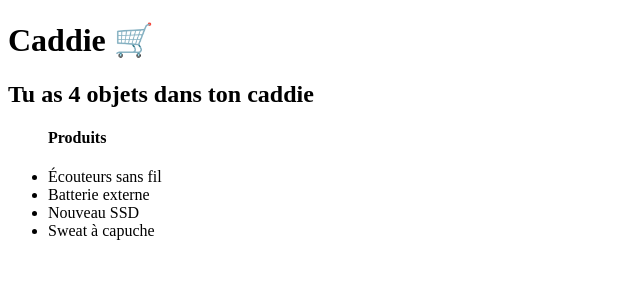
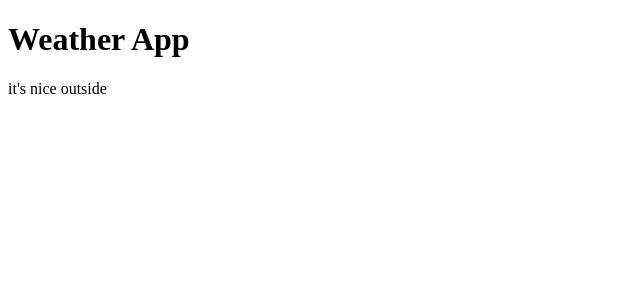
Before and after one commit to ThibautRingdev/react-demos-with-vite, a React (Vite) app: page / in a window 1280 px wide. Shown: the top 300 px of the page, without its empty margins (0-640 px from the left). Built offline with nearby package versions, Linux system fonts and the light colour scheme.

Commit message:
display weather based on temperature prop

```diff
--- a/src/App.jsx
+++ b/src/App.jsx
@@ -1,22 +1,12 @@
-function Cart() {
-  const items=["Écouteurs sans fil", "Batterie externe", "Nouveau SSD", "Sweat à capuche"]
-  return <div>
-    <h1>Caddie 🛒</h1>
-    {items.length > 0 && <h2>Tu as  {items.length} objets dans ton caddie</h2>}
+import Weather from "./components/loops/Weather";
 
-    <ul>
-      <h4>Produits</h4>
-
-      {items.map((item) => (
-      <li key={Math.random()}>{item}</li>
-    ))}
-    </ul>
+function App() {
+  return (
+    <div>
+      <h1>Weather App</h1>
+      <Weather temperature={18} />
     </div>
-}
-
-
-const App = () => {
-  return <Cart/>
+  );
 }
 
 export default App;
--- /dev/null
+++ b/src/components/loops/Weather.jsx
@@ -0,0 +1,19 @@
+function Weather({ temperature }) {
+    let message = null;
+    if (temperature < 15) {
+        message = <p>it's cold outside</p>;
+    }
+    else if (temperature >= 15 && temperature <= 25){
+        message = <p>it's nice outside</p>
+    }
+    else if (temperature > 25) {
+        message = <p>it's hot outside</p>
+    }
+    return (
+        <div>
+            {message}
+        </div>
+    );
+}
+
+export default Weather;
```
